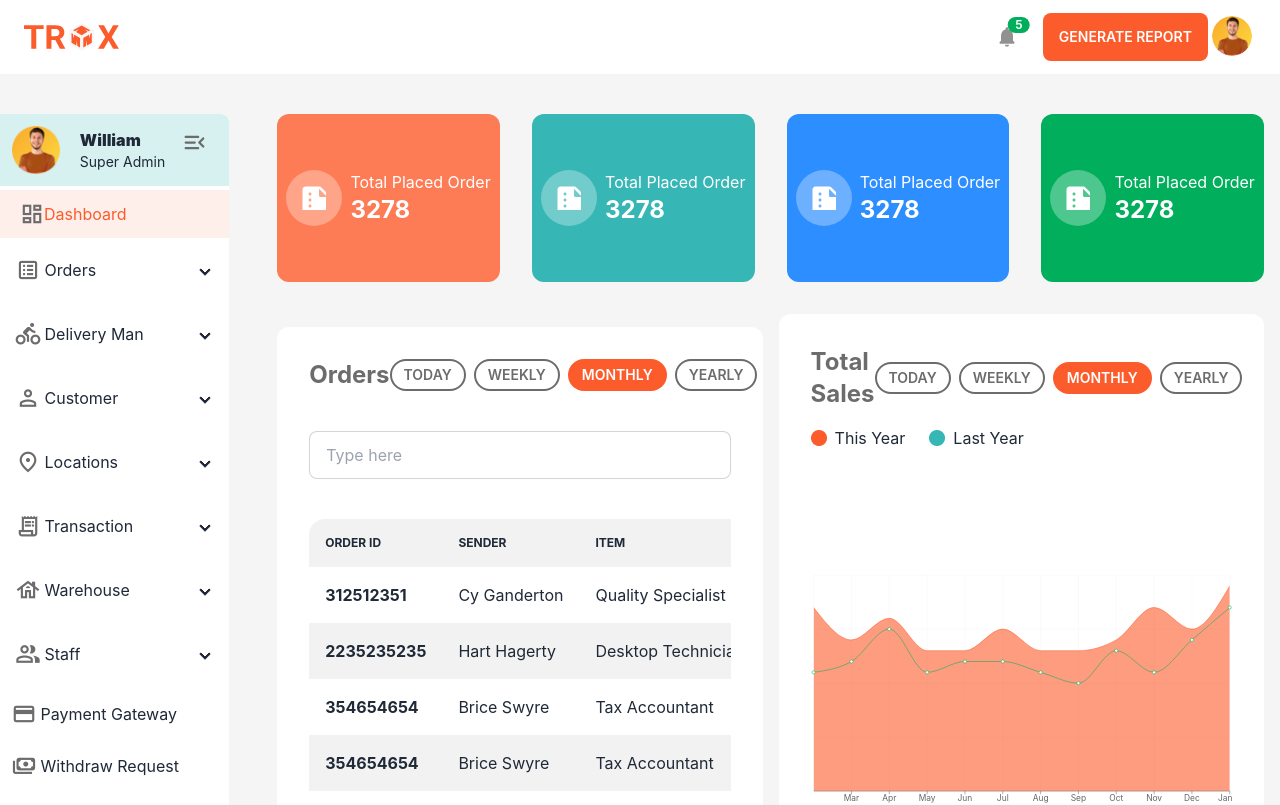
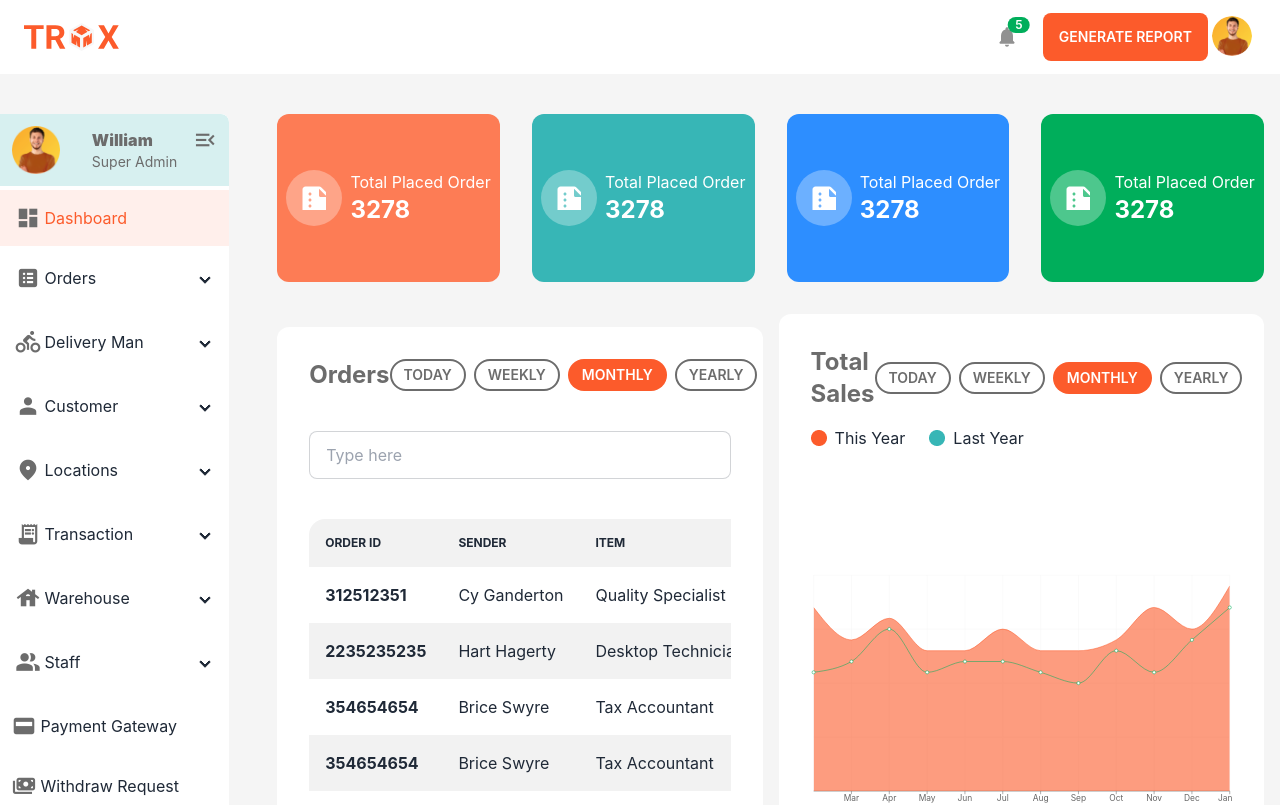
Before and after one commit to AbdullahWins/TroxAdminPanel, a React (Create React App) app: page / in a window 1280 px wide. Shown: the top 805 px of the page. Built offline with nearby package versions, Linux system fonts and the light colour scheme.

Commit message:
added changes to the side nav bar

```diff
--- a/src/Components/Shared/SideNav/SideNav.css
+++ b/src/Components/Shared/SideNav/SideNav.css
@@ -4,7 +4,7 @@
 
 .material-symbols-outlined {
   font-variation-settings:
-  'FILL' 0,
+  'FILL' 1,
   'wght' 300,
   'GRAD' 200,
   'opsz' 24
--- a/src/Components/Shared/SideNav/SideNav.js
+++ b/src/Components/Shared/SideNav/SideNav.js
@@ -61,26 +61,17 @@ const SideNav = () => {
         <div
           className={`${
             canShow ? "hidden" : "block"
-          } flex items-center justify-between gap-4 overflow-auto`}
+          } flex items-start justify-between gap-4 overflow-auto`}
         >
           <div>
-            <p className="font-black">William</p>
-            <p className="text-sm">Super Admin</p>
+            <p className="font-black text-blackMid">William</p>
+            <p className="text-sm text-blackMid">Super Admin</p>
           </div>
           <div>
             <button onClick={toggleSideNav} className="btn-btn-ghost">
-              <svg
-                width="36"
-                height="36"
-                viewBox="0 0 32 32"
-                fill="none"
-                xmlns="http://www.w3.org/2000/svg"
-              >
-                <path
-                  d="M4.20312 18H15.2031C15.7531 18 16.2031 17.55 16.2031 17C16.2031 16.45 15.7531 16 15.2031 16H4.20312C3.65312 16 3.20312 16.45 3.20312 17C3.20312 17.55 3.65312 18 4.20312 18ZM4.20312 13H12.2031C12.7531 13 13.2031 12.55 13.2031 12C13.2031 11.45 12.7531 11 12.2031 11H4.20312C3.65312 11 3.20312 11.45 3.20312 12C3.20312 12.55 3.65312 13 4.20312 13ZM3.20312 7C3.20312 7.55 3.65312 8 4.20312 8H15.2031C15.7531 8 16.2031 7.55 16.2031 7C16.2031 6.45 15.7531 6 15.2031 6H4.20312C3.65312 6 3.20312 6.45 3.20312 7ZM20.5031 14.88L17.6231 12L20.5031 9.12C20.8931 8.73 20.8931 8.1 20.5031 7.71C20.1131 7.32 19.4831 7.32 19.0931 7.71L15.5031 11.3C15.1131 11.69 15.1131 12.32 15.5031 12.71L19.0931 16.3C19.4831 16.69 20.1131 16.69 20.5031 16.3C20.8831 15.91 20.8931 15.27 20.5031 14.88Z"
-                  fill="#6C6C6C"
-                />
-              </svg>
+              <span class="material-symbols-outlined text-blackMid">
+                menu_open
+              </span>
             </button>
           </div>
         </div>
@@ -90,10 +81,10 @@ const SideNav = () => {
         {/* dashboard */}
         <div
           onClick={() => activateMenu("dashboard")}
-          className={`p-3 w-full ${
+          className={`px-2 py-4 w-full ${
             isActive === "dashboard"
               ? "bg-primaryMainLightest text-primaryMain"
-              : ""
+              : null
           }`}
         >
           <Link
@@ -105,6 +96,7 @@ const SideNav = () => {
             <span class="material-symbols-outlined text-blackMid">
               dashboard
             </span>
+            &nbsp;
             <p className={`${canShow ? "hidden" : "block"}`}>Dashboard</p>
           </Link>
         </div>
@@ -421,7 +413,7 @@ const SideNav = () => {
         {/* Payment Gateway */}
         <div
           onClick={() => activateMenu("payment")}
-          className={`p-3 w-full ${
+          className={`px-3 py-4 w-full ${
             isActive === "payment"
               ? "bg-primaryMainLightest text-primaryMain"
               : ""
@@ -443,7 +435,7 @@ const SideNav = () => {
         {/* Withdraw Request */}
         <div
           onClick={() => activateMenu("withdraw")}
-          className={`p-3 w-full ${
+          className={`px-3 py-4 w-full ${
             isActive === "withdraw"
               ? "bg-primaryMainLightest text-primaryMain"
               : ""
@@ -467,7 +459,7 @@ const SideNav = () => {
         {/* Business Setup */}
         <div
           onClick={() => activateMenu("business")}
-          className={`p-3 w-full ${
+          className={`px-3 py-4 w-full ${
             isActive === "business"
               ? "bg-primaryMainLightest text-primaryMain"
               : ""
```
Also changed, not shown: 1 other file (tests, documents, lock files or other folders).
